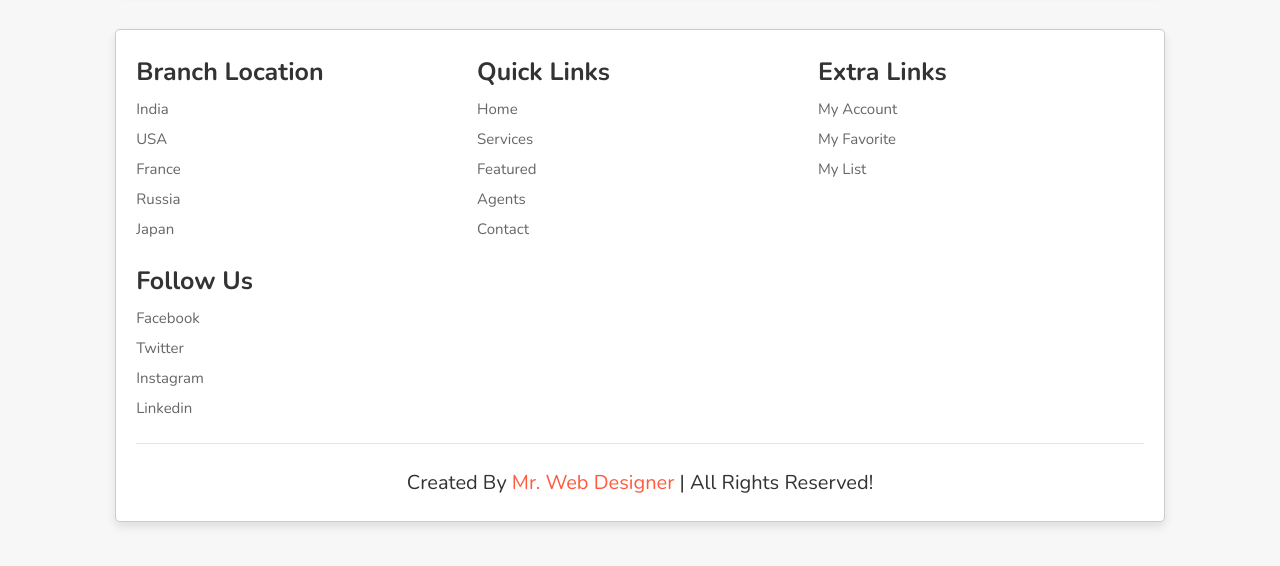
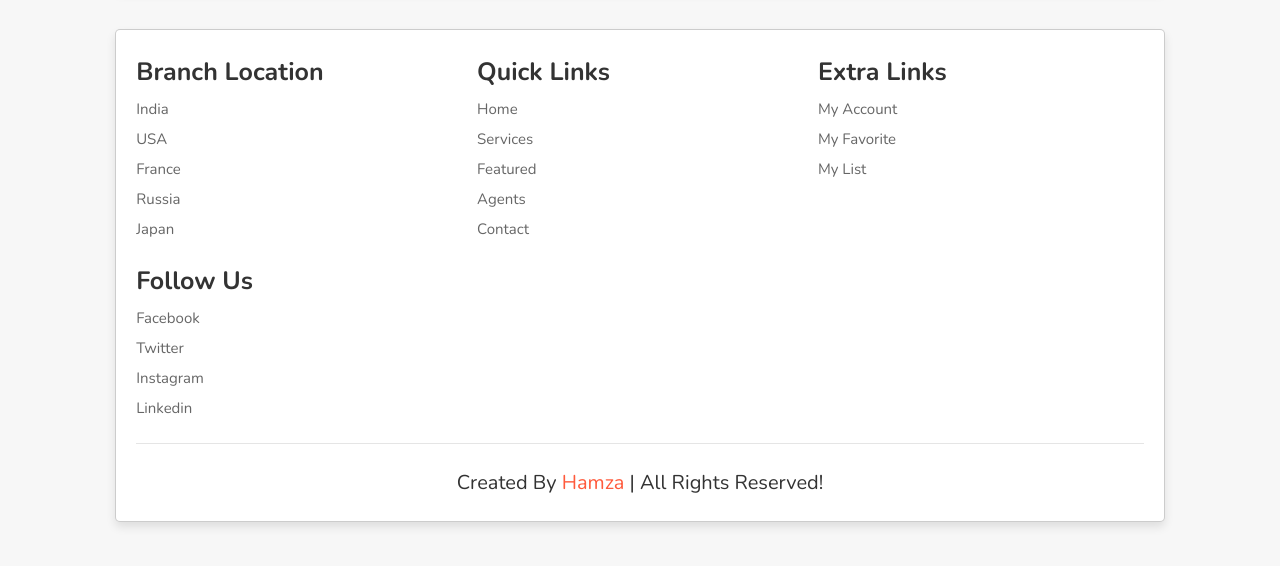
Before and after one commit to Muhammadhamzamalik/Realstate.github.io, a plain HTML site: page index.html in a window 1280 px wide. Shown: the part 3936-4502 px from the top of the page. Drawn offline with nearby package versions, Linux system fonts and the light colour scheme.

Commit message:
Update index.html

```diff
--- a/index.html
+++ b/index.html
@@ -13,7 +13,6 @@
 <body>
 
 <!-- header section starts  -->
-
 <header>
 
     <a href="#" class="logo"><span>real</span>Estate</a>
@@ -552,7 +551,7 @@
 
         </div>
 
-        <div class="credit">created by <span> mr. web designer </span> | all rights reserved! </div>
+        <div class="credit">created by <span> Hamza </span> | all rights reserved! </div>
 
     </div>
 
```
